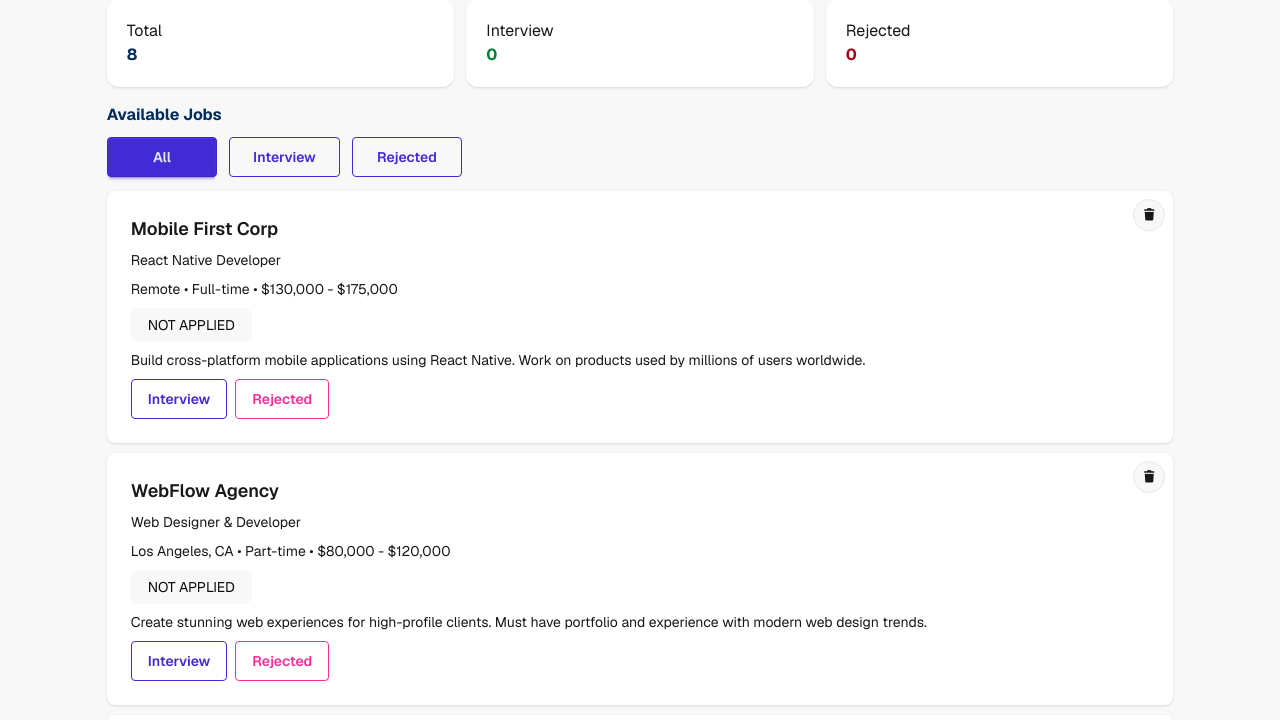
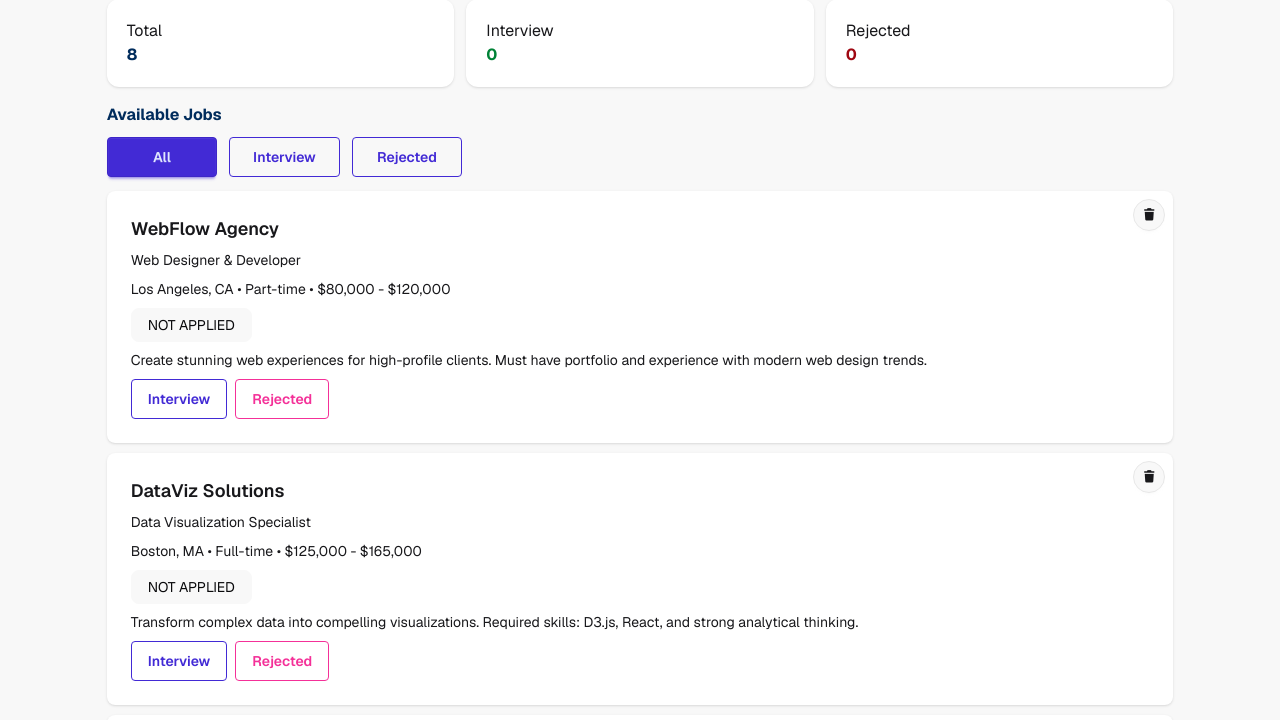
Before and after one commit to Nirjhor07/Assignment---4, a website: page index.html in a window 1280 px wide. Both pictures are taken after a click on the button 1149 px from the left and 282 px from the top of the page. Shown: the part 67-787 px from the top of the page. Drawn offline with nearby package versions, Linux system fonts and the light colour scheme.

Commit message:
question and answers

```diff
--- a/script/delete.js
+++ b/script/delete.js
@@ -1,14 +1,17 @@
-// //get the main container
-// const mainContainer = document.querySelector("main");
-// // console.log(mainContainer);
+//get the main container
+const mainContainer = document.querySelector("main");
+// console.log(mainContainer);
 
-// mainContainer.addEventListener("click", function (event) {
-//   // Check if the clicked element is a delete button or its child icon
-//   if (event.target.classList.contains('fa-trash') || event.target.closest('.btn-circle')) {
-//     // Find the card parent (the div with id like "card-1")
-//     const card = event.target.closest('.card');
-//     if (card) {
-//       card.remove();
-//     }
-//   }
-// });
+mainContainer.addEventListener("click", function (event) {
+  // Check if the clicked element is a delete button or its child icon
+  if (
+    event.target.classList.contains("fa-trash") ||
+    event.target.closest(".btn-circle")
+  ) {
+    // Find the card parent (the div with id like "card-1")
+    const card = event.target.closest(".card");
+    if (card) {
+      card.remove();
+    }
+  }
+});
```
Also changed, not shown: index.html (+6 -1 lines), readme.md (added).
